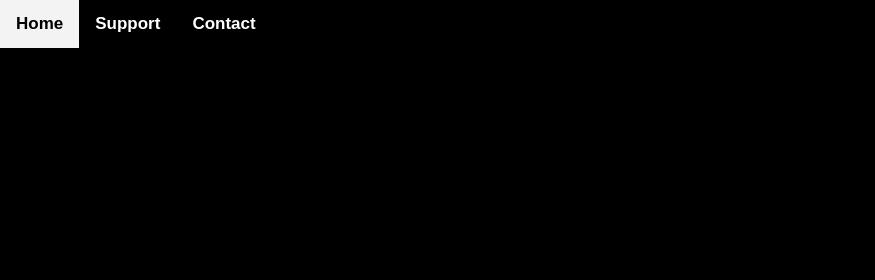
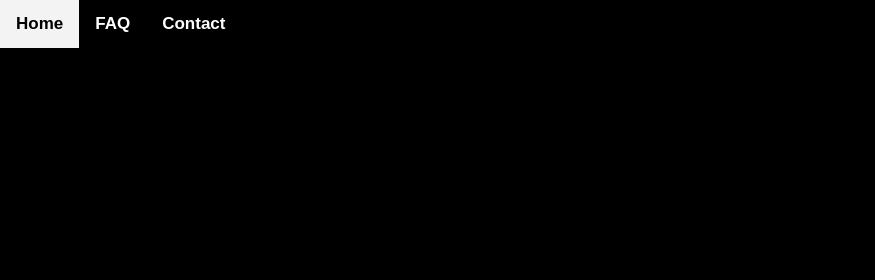
Before and after one commit to poleywhirl/movebook, a plain HTML site: page index.html in a window 1280 px wide. Shown: the top 280 px of the page, 0-875 px from the left. Drawn offline with Linux system fonts and the light colour scheme.

Commit message:
Update index.html

```diff
--- a/index.html
+++ b/index.html
@@ -209,7 +209,7 @@ body {
 
 <div class="topnav">
   <a href="#home">Home</a>
-  <a href="#support">Support</a>
+  <a href="/FAQ">FAQ</a>
   <a href="#contact">Contact</a>
   <input type="text" placeholder="Search..">
 </div>
```
